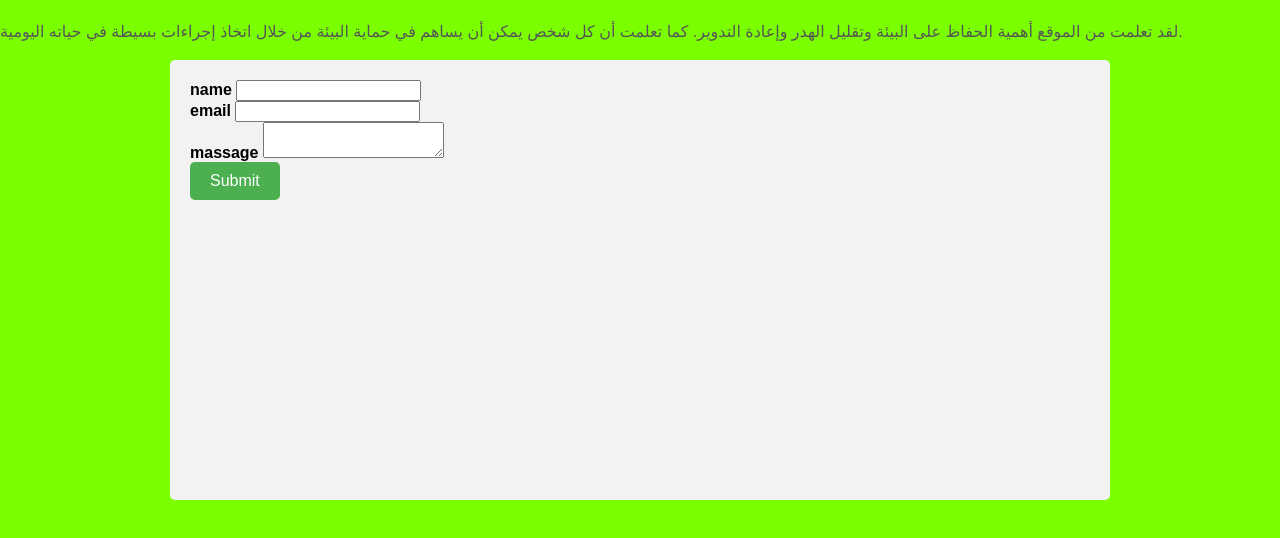
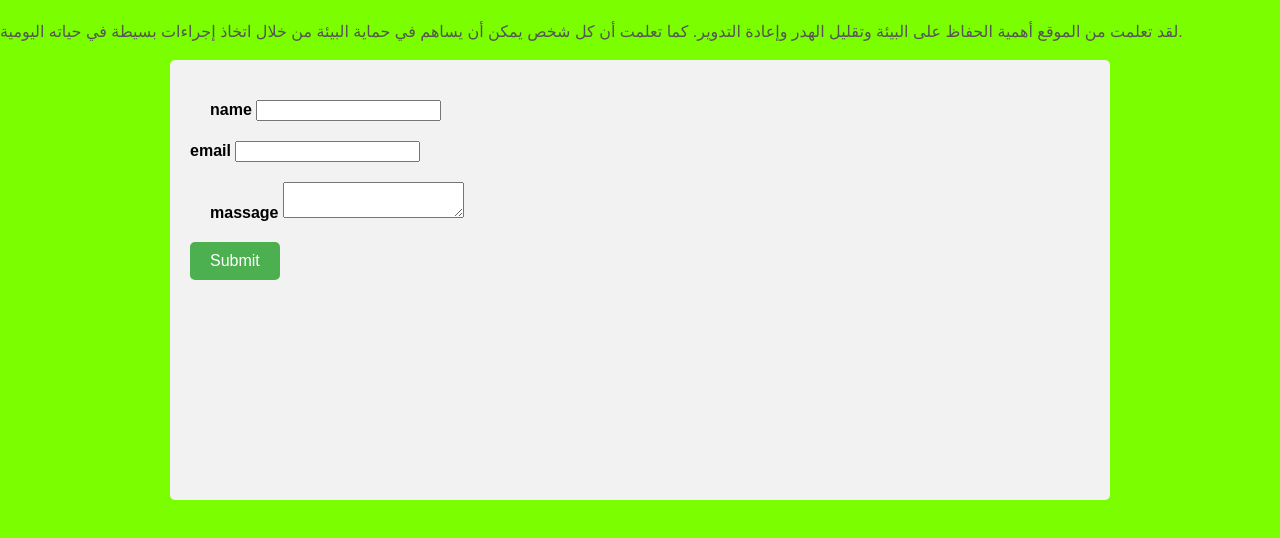
Before and after one commit to moustafasaleh370-art/ATHAR-moble, a plain HTML site: page fvt.html in a window 1280 px wide. Shown: the part 62-600 px from the top of the page. Drawn offline with Linux system fonts and the light colour scheme.

Commit message:
Update fvt.html

```diff
--- a/fvt.html
+++ b/fvt.html
@@ -170,7 +170,18 @@ img, video {
          align-items: center;
          width: 900px;
     }
-
+    .gtg{
+    list-style-type: none;
+       align-items: center;
+       justify-content: space-between;
+       margin: 20px;
+}
+.gyt{
+     list-style-type: none;
+       align-items: center;
+       justify-content: space-between;
+        margin: 20px;
+}
 
       </style>
     <h1>مالذي تعلمته من الموقع</h1>
```
